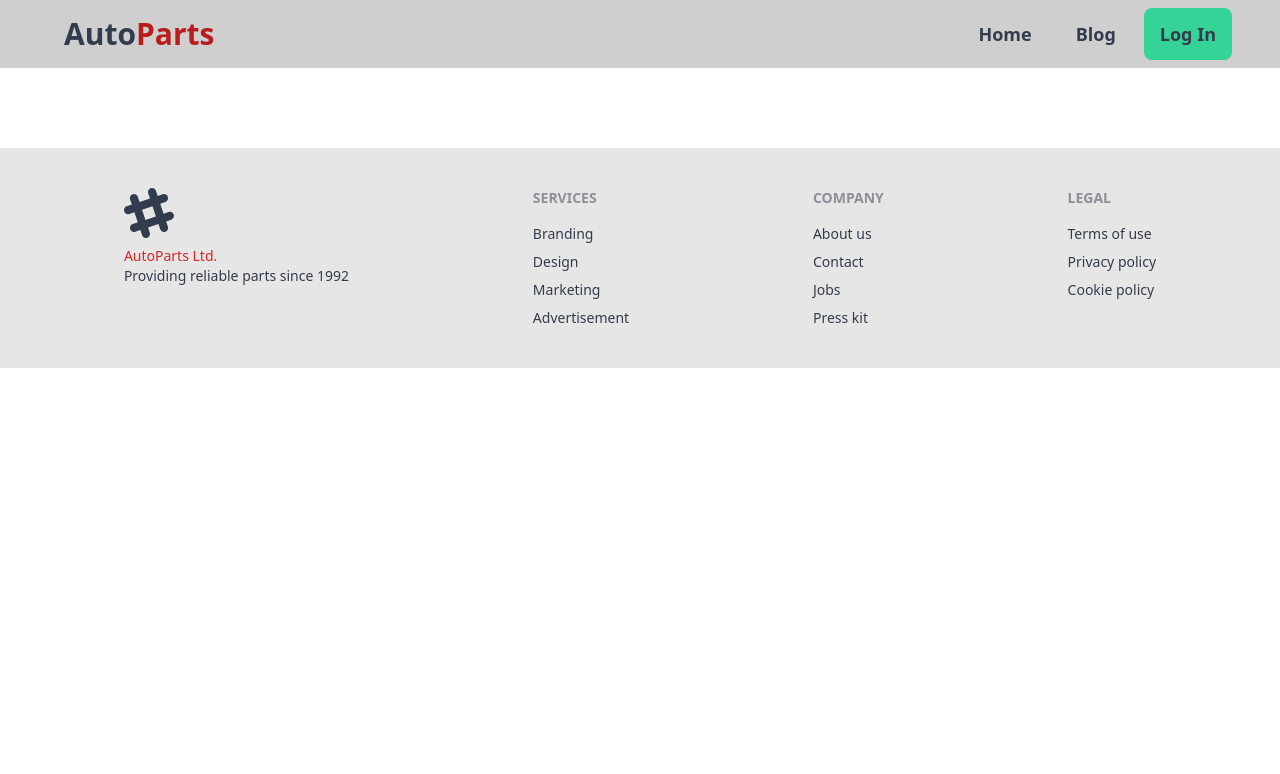
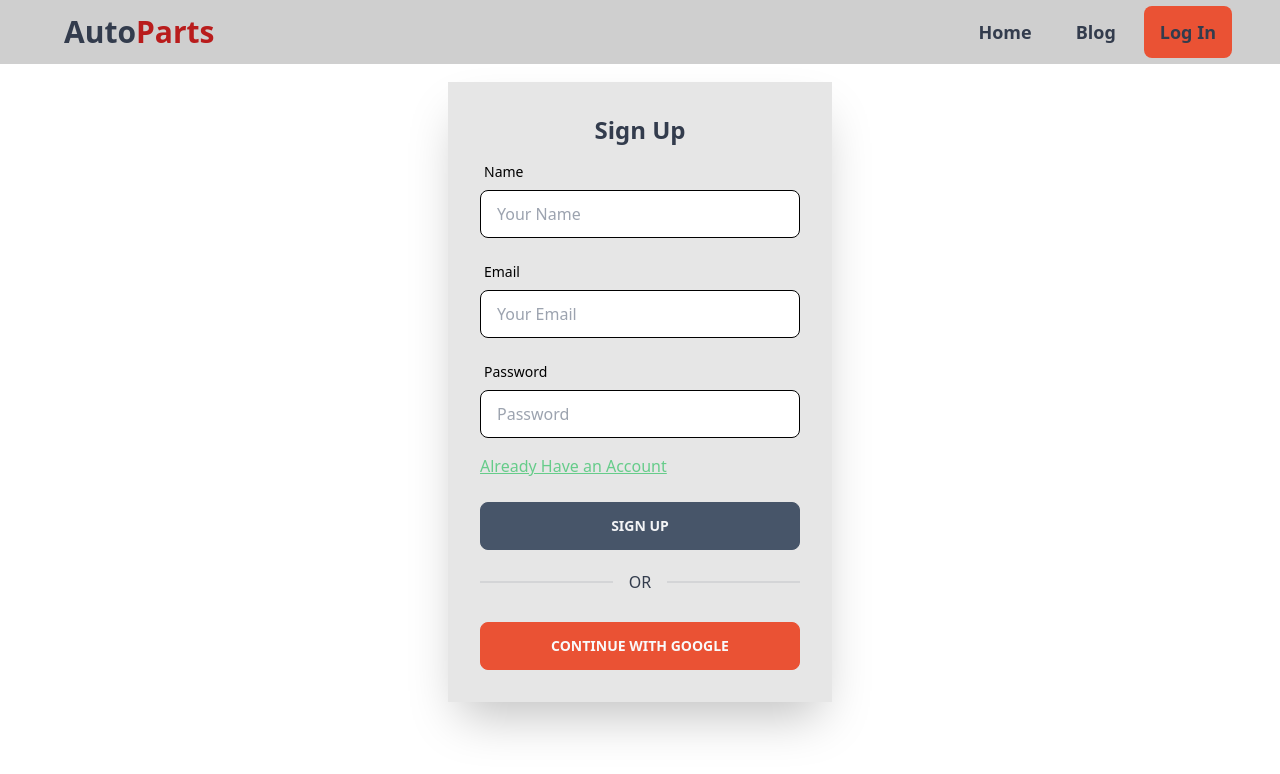
Before and after one commit to RiyaadHossain/AutoParts-Client, a React (Create React App) app: page /signup in a window 1280 px wide. Shown: the top 774 px of the page. Built offline with nearby package versions, Linux system fonts and the light colour scheme; no server answers.

Commit message:
Log in and Sign Up form added

```diff
--- a/src/App.js
+++ b/src/App.js
@@ -7,6 +7,7 @@ import Purchase from "./Pages/Others/Purchase";
 import LogIn from "./Pages/Auth/LogIn";
 import { Toaster } from 'react-hot-toast';
 import PrivateRoute from "./Authentication/PrivateRoute";
+import SignUp from "./Pages/Auth/SignUp";
 
 function App() {
   return (
@@ -16,6 +17,7 @@ function App() {
           <Route path="/" element={<Landing />} />
           <Route path="/blog" element={<Blog />} />
           <Route path="/login" element={<LogIn />} />
+          <Route path="/signup" element={<SignUp />} />
           <Route path="/purchase/:id" element={<PrivateRoute><Purchase /></PrivateRoute>} />
         </Routes>
       <Footer />
--- a/src/Components/Navbar.jsx
+++ b/src/Components/Navbar.jsx
@@ -67,7 +67,7 @@ const Navbar = ({ children }) => {
               </button>
             ) : (
               <Link
-                className="font-semibold ml-3 rounded-lg text-lg bg-success"
+                className="font-semibold ml-3 rounded-lg text-lg bg-accent"
                 to="/login"
               >
                 Log In
@@ -102,7 +102,7 @@ const Navbar = ({ children }) => {
               </button>
             ) : (
               <Link
-                className="font-semibold ml-3 rounded-lg text-lg bg-success"
+                className="font-semibold ml-3 rounded-lg text-lg bg-accent"
                 to="/login"
               >
                 Log In
--- a/src/Pages/Auth/LogIn.jsx
+++ b/src/Pages/Auth/LogIn.jsx
@@ -137,7 +137,7 @@ const LogIn = () => {
                   type="button"
                   value="Forget Password?"
                 />
-                <Link to="/" className="btn-link text-primary">
+                <Link to="/signup" className="btn-link text-primary">
                   Create New Account
                 </Link>
               </div>
--- a/src/Pages/Auth/SignUp.jsx
+++ b/src/Pages/Auth/SignUp.jsx
@@ -1,11 +1,181 @@
-import React from 'react';
+import React, { useEffect } from "react";
+import {
+  useAuthState,
+  useCreateUserWithEmailAndPassword,
+  useSignInWithGoogle,
+} from "react-firebase-hooks/auth";
+import { useForm } from "react-hook-form";
+import toast from "react-hot-toast";
+import { Link, useLocation, useNavigate } from "react-router-dom";
+import auth from "../../Authentication/Firebase.init";
 
 const SignUp = () => {
-    return (
-        <div>
-            <h1>Sign Up Page</h1>
+  const location = useLocation();
+  const navigate = useNavigate();
+  const [authUser] = useAuthState(auth);
+  const [signInWithGoogle, gUser, gLoading, gError] = useSignInWithGoogle(auth);
+  const [createUserWithEmailAndPassword, user, loading, error] =
+    useCreateUserWithEmailAndPassword(auth);
+  const {
+    register,
+    formState: { errors },
+    handleSubmit,
+  } = useForm();
+
+  let from = location.state?.from?.pathname || "/";
+
+  useEffect(() => {
+    if (authUser) {
+      navigate(from, { replace: true });
+    }
+  }, [authUser, from, navigate]);
+
+  if (loading || gLoading) return <p>Loading...</p>;
+
+  let signInError;
+
+  if (error || gError) {
+    signInError = (
+      <p className="text-red-600 ml-4 mb-2 text-sm">
+        {error?.message || gError?.message}
+      </p>
+    );
+  }
+
+  const onSubmit = async (data) => {
+    console.log(data);
+    await createUserWithEmailAndPassword(data.email, data.password);
+    toast.success("Signed Up");
+  };
+  return (
+    <div class="hero min-h-[82vh]">
+      <div class="card w-full max-w-sm shadow-2xl">
+        <div class="card-body bg-base-200">
+          <h1 className="text-center text-2xl font-bold">Sign Up</h1>
+          <div class="form-control">
+            <form onSubmit={handleSubmit(onSubmit)}>
+              {/* Name Field */}
+              <div className="form-control mx-auto w-full max-w-xs">
+                <label className="label">
+                  <span className="label-text text-black">Name</span>
+                </label>
+
+                <input
+                  type="text"
+                  placeholder="Your Name"
+                  className="input text-black border-black input-bordered w-full max-w-xs"
+                  {...register("name", {
+                    required: {
+                      value: true,
+                      message: "Name is Required",
+                    },
+                  })}
+                />
+                <label className="label">
+                  {errors.name?.type === "required" && (
+                    <span className="label-text-alt text-red-600">
+                      {errors.name.message}
+                    </span>
+                  )}
+                </label>
+              </div>
+
+              {/* Email Field */}
+              <div className="form-control mx-auto w-full max-w-xs">
+                <label className="label">
+                  <span className="label-text text-black">Email</span>
+                </label>
+
+                <input
+                  type="email"
+                  placeholder="Your Email"
+                  className="input text-black border-black input-bordered w-full max-w-xs"
+                  {...register("email", {
+                    required: {
+                      value: true,
+                      message: "Email is Required",
+                    },
+                    pattern: {
+                      value: /^\w+@[a-zA-Z_]+?\.[a-zA-Z]{2,3}$/,
+                      message: "Provide Valid Email",
+                    },
+                  })}
+                />
+                <label className="label">
+                  {errors.email?.type === "required" && (
+                    <span className="label-text-alt text-red-600">
+                      {errors.email.message}
+                    </span>
+                  )}
+                  {errors.email?.type === "pattern" && (
+                    <span className="label-text-alt text-red-600">
+                      {errors.email.message}
+                    </span>
+                  )}
+                </label>
+              </div>
+
+              {/* Password Field */}
+              <div className="form-control mx-auto w-full max-w-xs">
+                <label className="label">
+                  <span className="label-text text-black">Password</span>
+                </label>
+
+                <input
+                  type="password"
+                  placeholder="Password"
+                  className="input text-black border-black input-bordered w-full max-w-xs"
+                  {...register("password", {
+                    required: {
+                      value: true,
+                      message: "Password is Required",
+                    },
+                    minLength: {
+                      value: 5,
+                      message: "Must be 6 Characters or longer",
+                    },
+                  })}
+                />
+                <label className="label">
+                  {errors.password?.type === "required" && (
+                    <span className="label-text-alt text-red-600">
+                      {errors.password.message}
+                    </span>
+                  )}
+                  {errors.password?.type === "minLength" && (
+                    <span className="label-text-alt text-red-600">
+                      {errors.password.message}
+                    </span>
+                  )}
+                </label>
+              </div>
+
+              {signInError}
+
+              <Link to="/login" className="btn-link mb-6 inline-block text-primary">
+                Already Have an Account
+              </Link>
+
+              {/* Submit Button */}
+              <div className="text-center">
+                <input
+                  className="btn mx-auto w-full bg-slate-600 text-gray-100 hover:text-white border-slate-600 max-w-xs"
+                  type="submit"
+                  value="Sign Up"
+                />
+              </div>
+            </form>
+          </div>
+          <div class="divider">OR</div>
+          <div class="form-control mt-2">
+            <button onClick={() => signInWithGoogle()} class="btn btn-accent">
+              Continue with Google
+            </button>
+          </div>
         </div>
-    );
+      </div>
+    </div>
+  );
 };
 
 export default SignUp;
```
